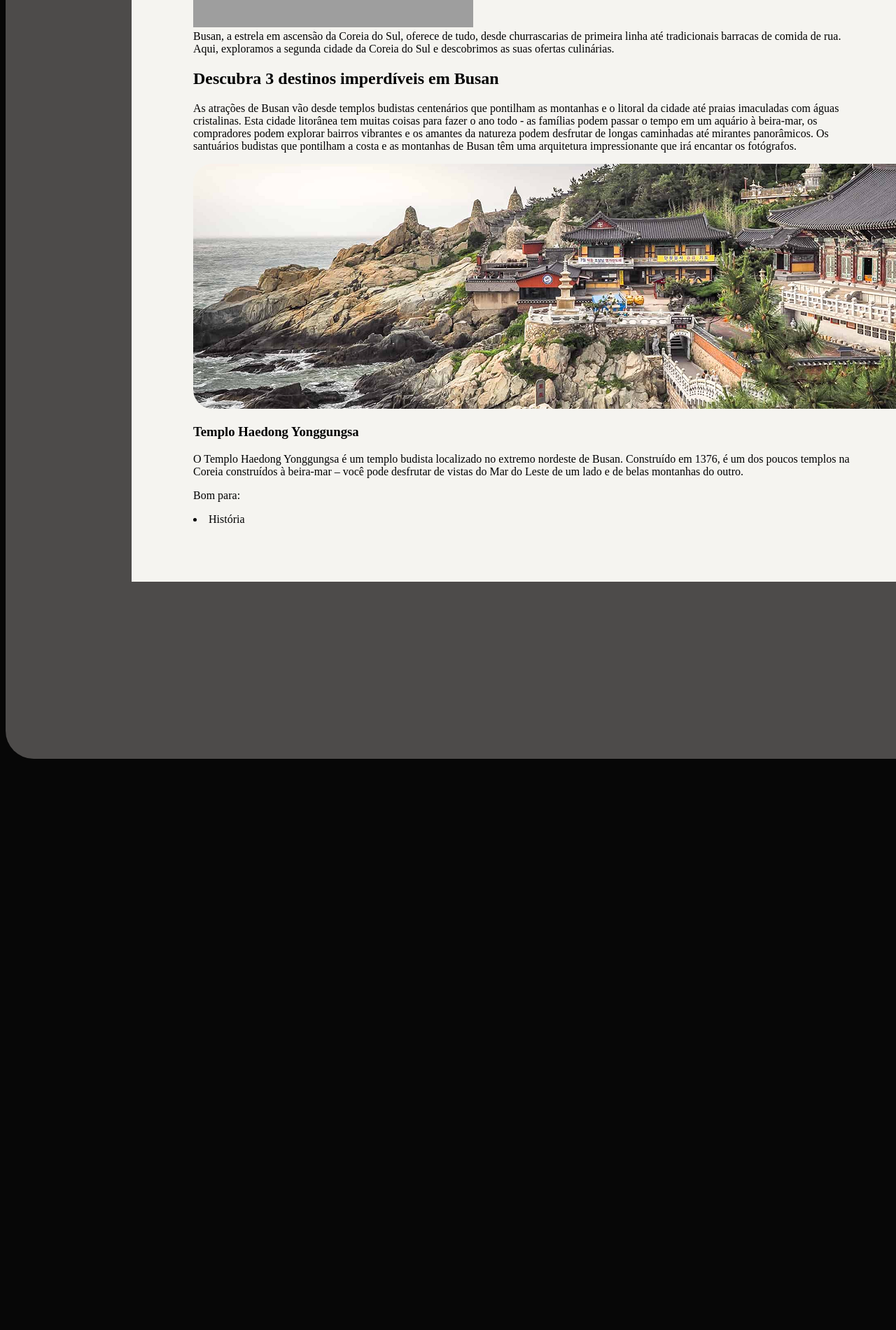
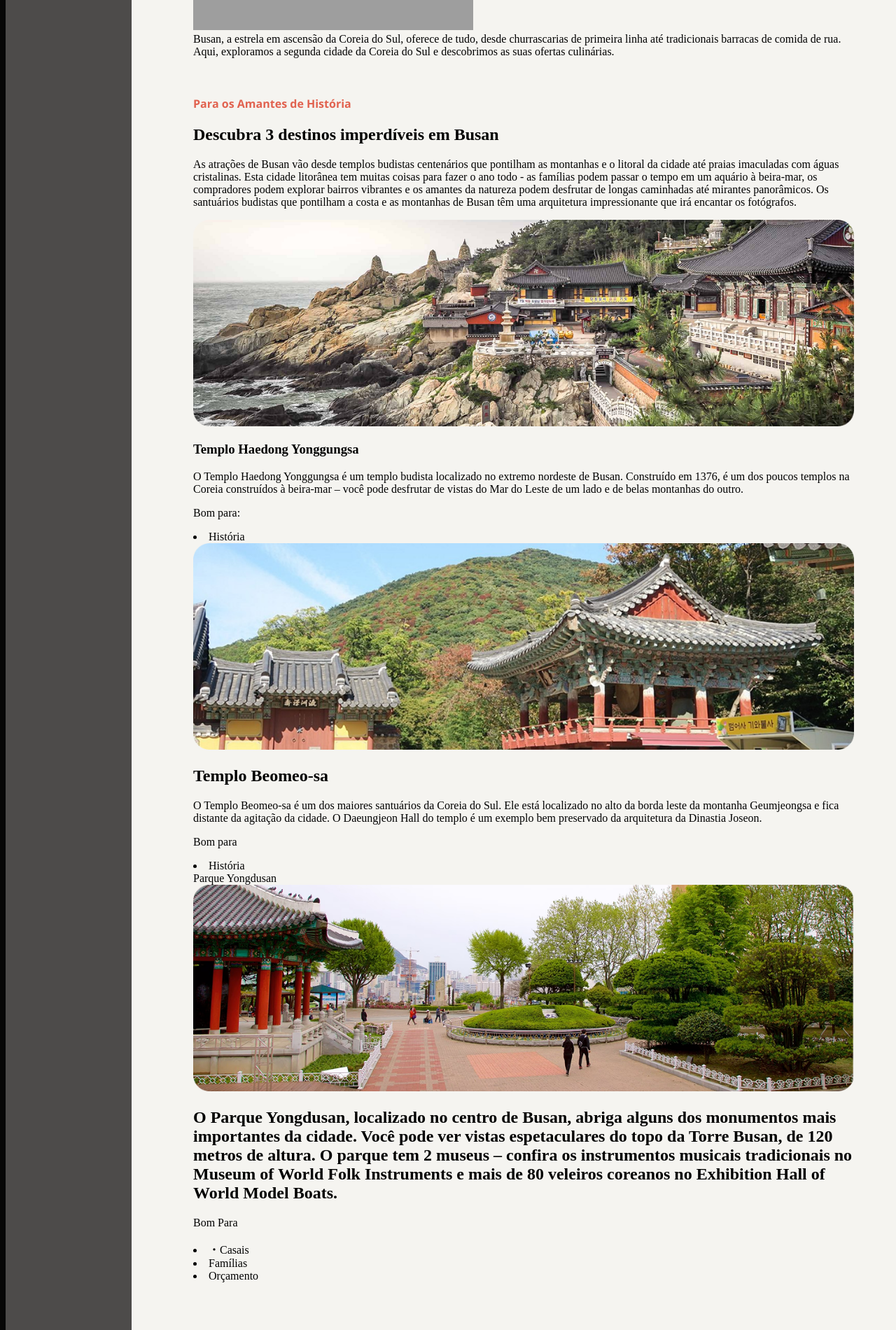
Before and after one commit to MoreiraL1/Desafio-pagina-turistica, a plain HTML site: page index.html in a window 1280 px wide. Shown: the part 880-2780 px from the top of the page at 70% size. Before the commit the page ends 2152 px from the top, so only its background shows below. Drawn offline with nearby package versions, Linux system fonts and the light colour scheme; grey boxes are pictures that could not be loaded.

Commit message:
add cor no haeder

```diff
--- a/index.html
+++ b/index.html
@@ -1,24 +1,37 @@
 <!DOCTYPE html>
-<html lang="en">
+<html lang="pt-br">
 <head>
+  <link rel="preconnect" href="https://fonts.googleapis.com">
+
+<link rel="preconnect" href="https://fonts.gstatic.com" crossorigin>
+
   <meta charset="UTF-8">
   <meta name="viewport" content="width=device-width, initial-scale=1.0">
   <title>Desafio</title>
   <link rel="stylesheet" href="style.css">
+
+<link href="https://fonts.googleapis.com/css2?family=Open+Sans:ital,wght@0,300..800;1,300..800&display=swap" rel="stylesheet">
+
 </head>
 <body>
+
   <div id="page">
     <div>
-    <header>Sua próxima viagem:
+    <header><b>Sua próxima viagem:</b>
   </header>
     <main>
       <h1>Conheça Busan</h1>
     <img src="assets/image1.png" alt="imagem da cidade">
       <section id="descrisao">
-        <span>Busan, a estrela em ascensão da Coreia do Sul, oferece de tudo, desde churrascarias de primeira linha até tradicionais barracas de comida de rua. Aqui, exploramos a segunda cidade da Coreia do Sul e descobrimos as suas ofertas culinárias.</span>
+
+        <span>Busan, a estrela em ascensão da Coreia do Sul, oferece de tudo, desde churrascarias de primeira linha até tradicionais barracas de comida de rua. Aqui, exploramos a segunda cidade da Coreia do Sul e descobrimos as suas ofertas culinárias. <br><br><br><br>
+        </span>
+
+
       </section>
+
       <section id="coment-list">
-
+        <header><b>Para os Amantes de História</b></header>
         <h2>Descubra 3 destinos imperdíveis em Busan</h2>
         <p>As atrações de Busan vão desde templos budistas centenários que pontilham as montanhas e o litoral da cidade até praias imaculadas com águas cristalinas. Esta cidade litorânea tem muitas coisas para fazer o ano todo - as famílias podem passar o tempo em um aquário à beira-mar, os compradores podem explorar bairros vibrantes e os amantes da natureza podem desfrutar de longas caminhadas até mirantes panorâmicos.
 Os santuários budistas que pontilham a costa e as montanhas de Busan têm uma arquitetura impressionante que irá encantar os fotógrafos.</p>
@@ -28,10 +41,30 @@ Os santuários budistas que pontilham a costa e as montanhas de Busan têm uma a
       <section>
         <h3>Templo Haedong Yonggungsa </h3>
         <p>O Templo Haedong Yonggungsa é um templo budista localizado no extremo nordeste de Busan. Construído em 1376, é um dos poucos templos na Coreia construídos à beira-mar – você pode desfrutar de vistas do Mar do Leste de um lado e de belas montanhas do outro. </p>
+        <p>Bom para:</p>
+        <li>História</li>
+      </section>
 
-<p>Bom para:</p>
-<li>História</li>
-      </section>
+
+      <section id="Templo Haedong Yonggungsa "></section>
+              <img src="assets/image3.png" alt="imgem do templo de Haedong">
+
+      <h2>Templo Beomeo-sa </h2>
+      <p>O Templo Beomeo-sa é um dos maiores santuários da Coreia do Sul. Ele está localizado no alto da borda leste da montanha Geumjeongsa e fica distante da agitação da cidade. O Daeungjeon Hall do templo é um exemplo bem preservado da arquitetura da Dinastia Joseon.
+      </p>
+      <p>Bom para</p>
+      <li>História</li>
+
+      <section>Parque Yongdusan</section>
+      <img src="assets/image4.png" alt="parque Yongdusan">
+
+      <h2>
+O Parque Yongdusan, localizado no centro de Busan, abriga alguns dos monumentos mais importantes da cidade. Você pode ver vistas espetaculares do topo da Torre Busan, de 120 metros de altura. O parque tem 2 museus – confira os instrumentos musicais tradicionais no Museum of World Folk Instruments e mais de 80 veleiros coreanos no Exhibition Hall of World Model Boats.
+      </h2>
+      <p>Bom Para</p>
+      <li>・Casais </li>
+      <li>Famílias</li>
+      <li>Orçamento</li>
     </main>
     </div>
   </div>
--- a/style.css
+++ b/style.css
@@ -1,3 +1,9 @@
+header{
+  font-family: "Open Sans", sans-serif;
+  font-optical-sizing: auto;
+  color: #E1624F;
+}
+
 body{
   background-color: rgb(7, 7, 7);
   background-size: cover;
@@ -19,3 +25,8 @@ div{
   margin: 188px auto;
 
 }
+
+img {
+  max-width: 100%;
+  height: auto;
+}
```
